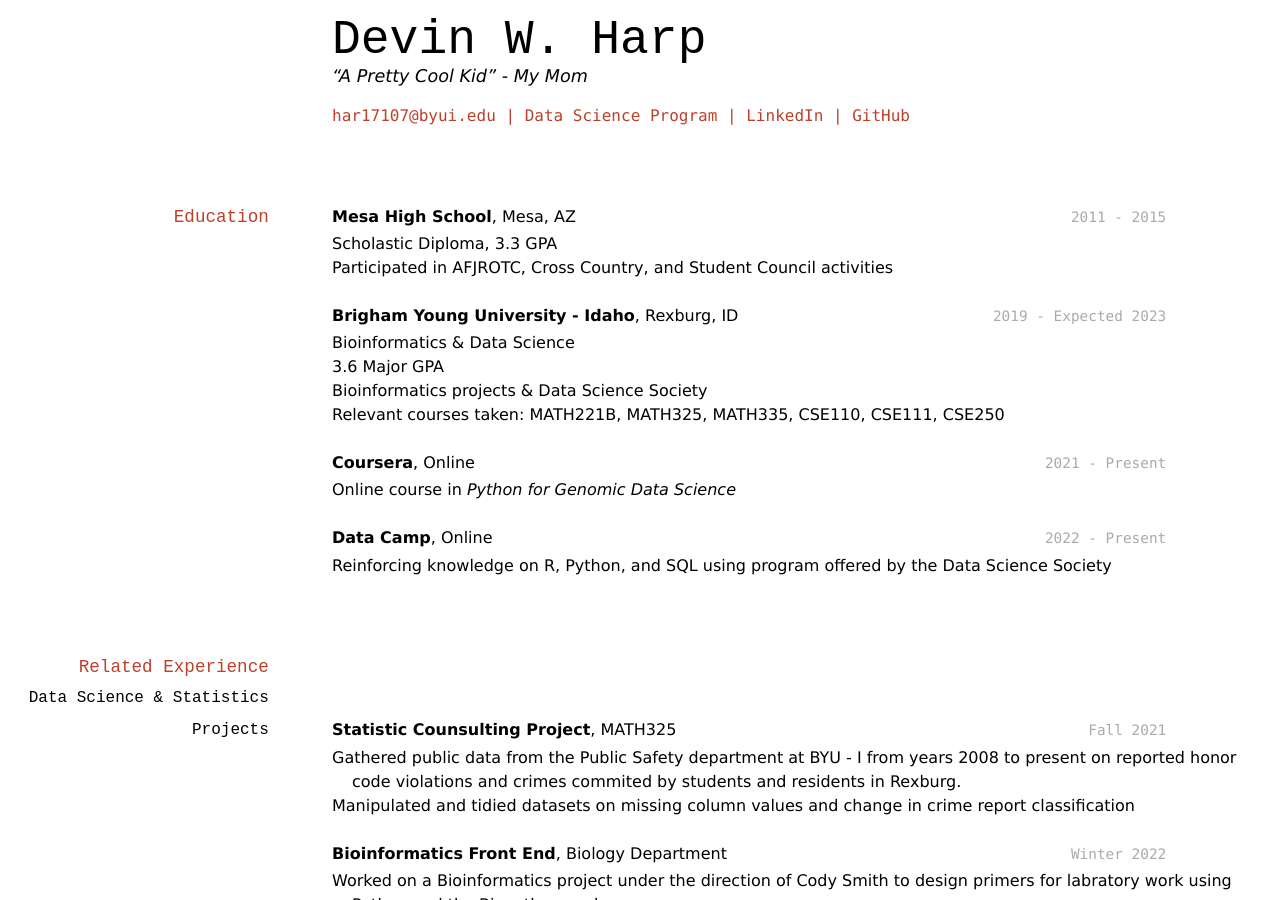
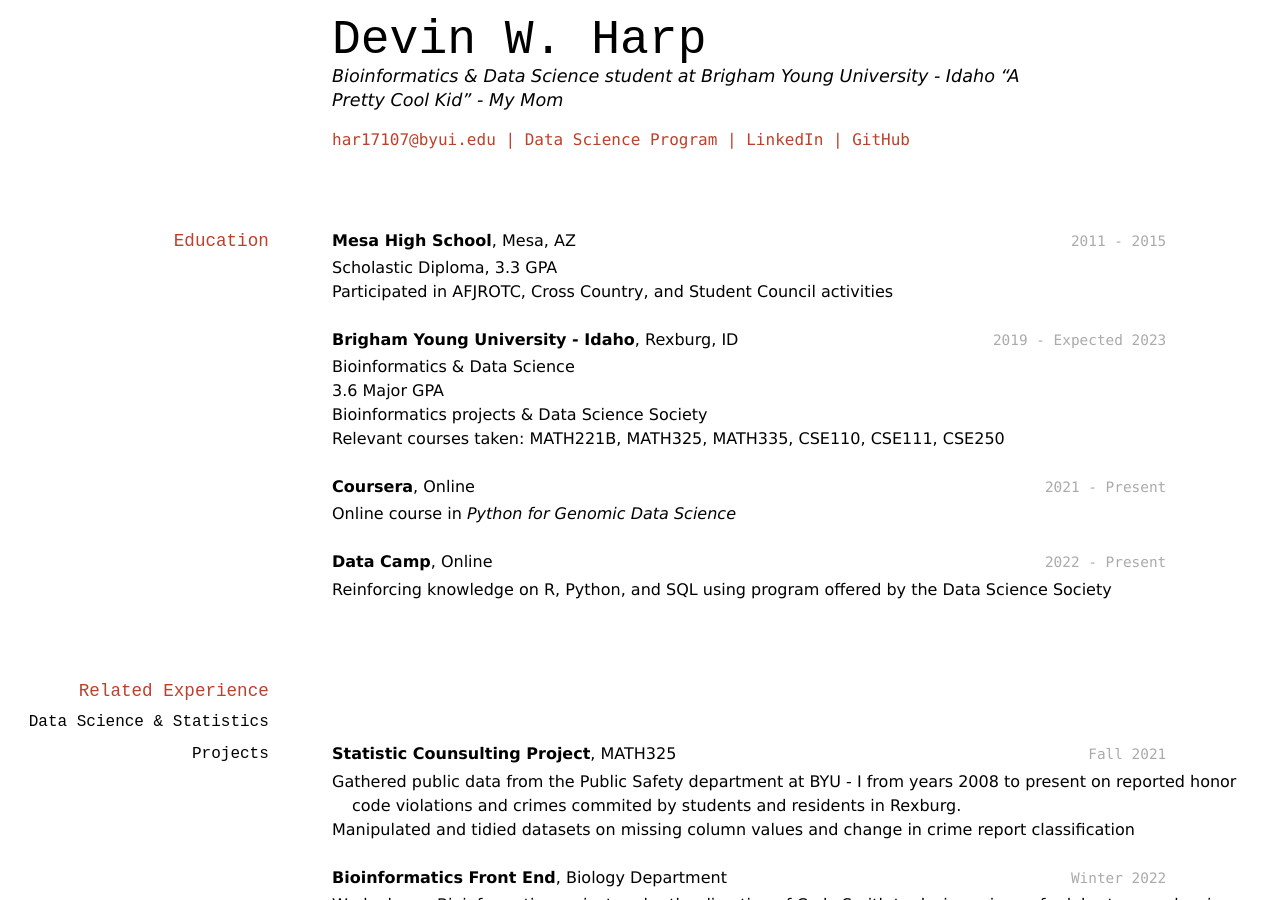
Before and after one commit to mbehymer/harp-resume, a Jekyll site: the page built from docs/index.md, in a window 1280 px wide and 900 px high. Built offline with Jekyll 4.4.1, drawn with Linux system fonts in a browser that asks for light colours.

Commit message:
(+) Changes

```diff
--- a/docs/index.md
+++ b/docs/index.md
@@ -3,6 +3,8 @@ layout: cv
 title: Devin Harp's Resume
 ---
 # Devin W. Harp
+
+Bioinformatics & Data Science student at Brigham Young University - Idaho
 *"A Pretty Cool Kid"* - My Mom
 
 <div id="webaddress">
```
